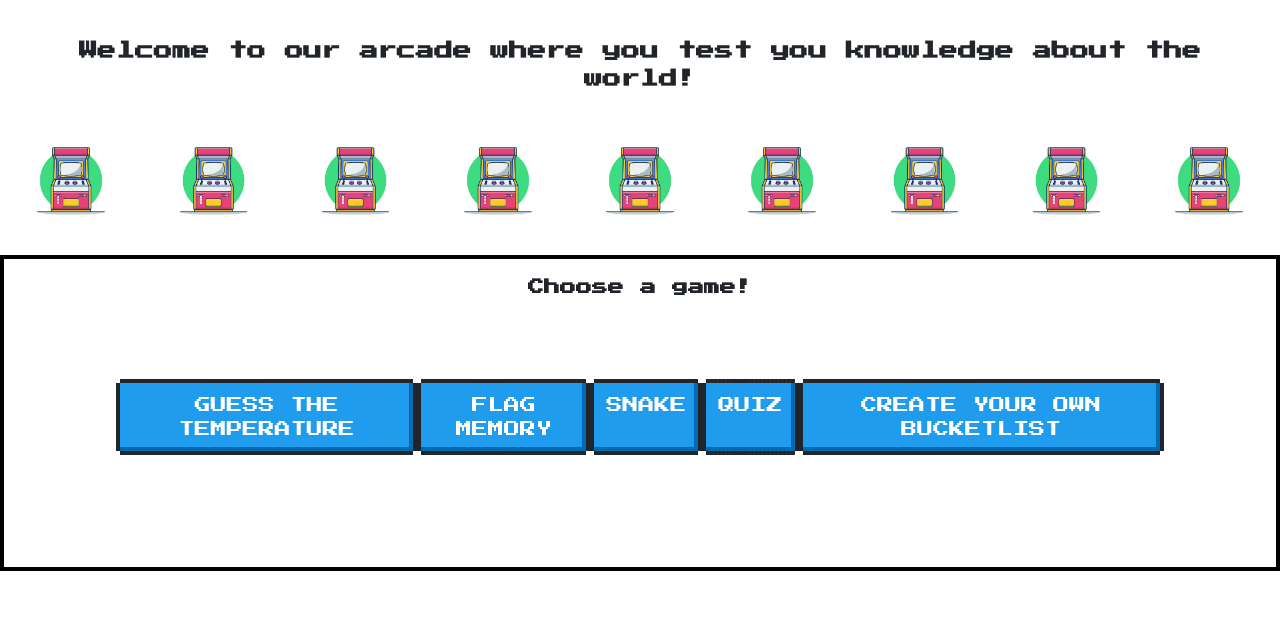
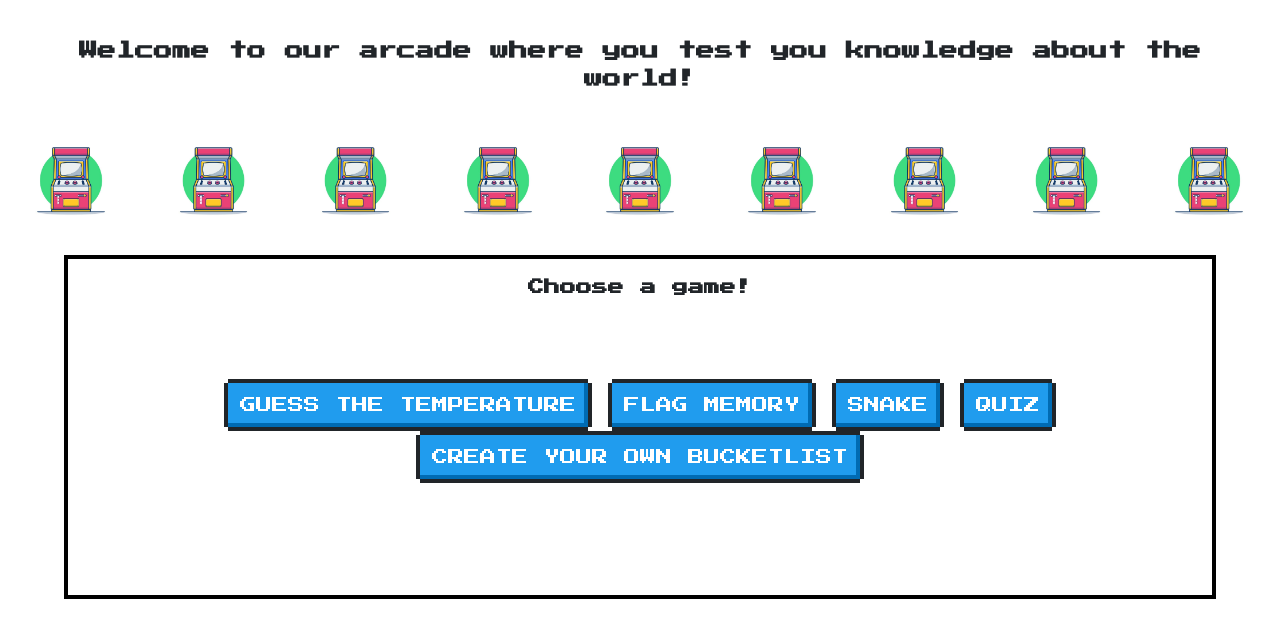
Before and after one commit to MalinWallander/Game-group-2, a website built with Parcel: page firstPage/homepage.html in a window 1280 px wide. Shown: the part 115-752 px from the top of the page. Built offline with nearby package versions, Linux system fonts and the light colour scheme.

Commit message:
css-changes

```diff
--- a/firstPage/homepage.css
+++ b/firstPage/homepage.css
@@ -7,8 +7,6 @@
 
 .options {
   padding: 4rem;
-  display: flex;
-  justify-content: space-between;
 }
 
 .header {
@@ -37,4 +35,6 @@ button {
 
 .menu {
   padding: 3rem;
+  width: 90%;
+  margin: auto;
 }
--- a/firstPage/homepage.html
+++ b/firstPage/homepage.html
@@ -95,19 +95,21 @@
         <h3 class="title">Choose a game!</h3>
         <div class="options" id="options">
           <a
-            class="nes-btn is-primary"
+            class="nes-btn is-primary button"
             href="../guessWeather/guess-weather.html"
           >
             GUESS THE TEMPERATURE
           </a>
-          <a class="nes-btn is-primary" href="../memoryGame/memory.html">
+          <a class="nes-btn is-primary button" href="../memoryGame/memory.html">
             FLAG MEMORY
           </a>
-          <a class="nes-btn is-primary" href="../snakeGame/snake.html">
+          <a class="nes-btn is-primary button" href="../snakeGame/snake.html">
             SNAKE
           </a>
-          <a class="nes-btn is-primary" href="../quizGame/quiz.html"> QUIZ </a>
-          <a class="nes-btn is-primary" href="../wishlist/wishlist.html">
+          <a class="nes-btn is-primary button" href="../quizGame/quiz.html">
+            QUIZ
+          </a>
+          <a class="nes-btn is-primary button" href="../wishlist/wishlist.html">
             CREATE YOUR OWN BUCKETLIST
           </a>
         </div>
--- a/snakeGame/snake.css
+++ b/snakeGame/snake.css
@@ -2,6 +2,7 @@
   margin: 0;
   padding: 0;
   box-sizing: border-box;
+  font-family: "Press Start 2P", cursive;
 }
 
 .gameCanvas {
@@ -11,7 +12,7 @@
   transform: translate(-50%, -50%);
 }
 .score {
-  font-size: 8rem;
+  font-size: 4rem;
   text-align: center;
 }
 
@@ -24,7 +25,7 @@
   height: 80px;
   width: 160px;
   background-color: lightblue;
-  font-size: 1.5rem;
+  font-size: 1rem;
 }
 
 .hidden {
@@ -39,6 +40,7 @@
   width: 80px;
   height: 40px;
   background-color: lightblue;
+  font-size: 0.5rem;
 }
 
 .timer {
@@ -46,3 +48,10 @@
   left: 50%;
   transform: translate(-50%);
 }
+
+.nes-balloon {
+  position: absolute;
+  top: 500px;
+  width: 20%;
+  font-size: 0.5rem;
+}
```
Also changed, not shown: snakeGame/snake.html (+15 -0 lines).
